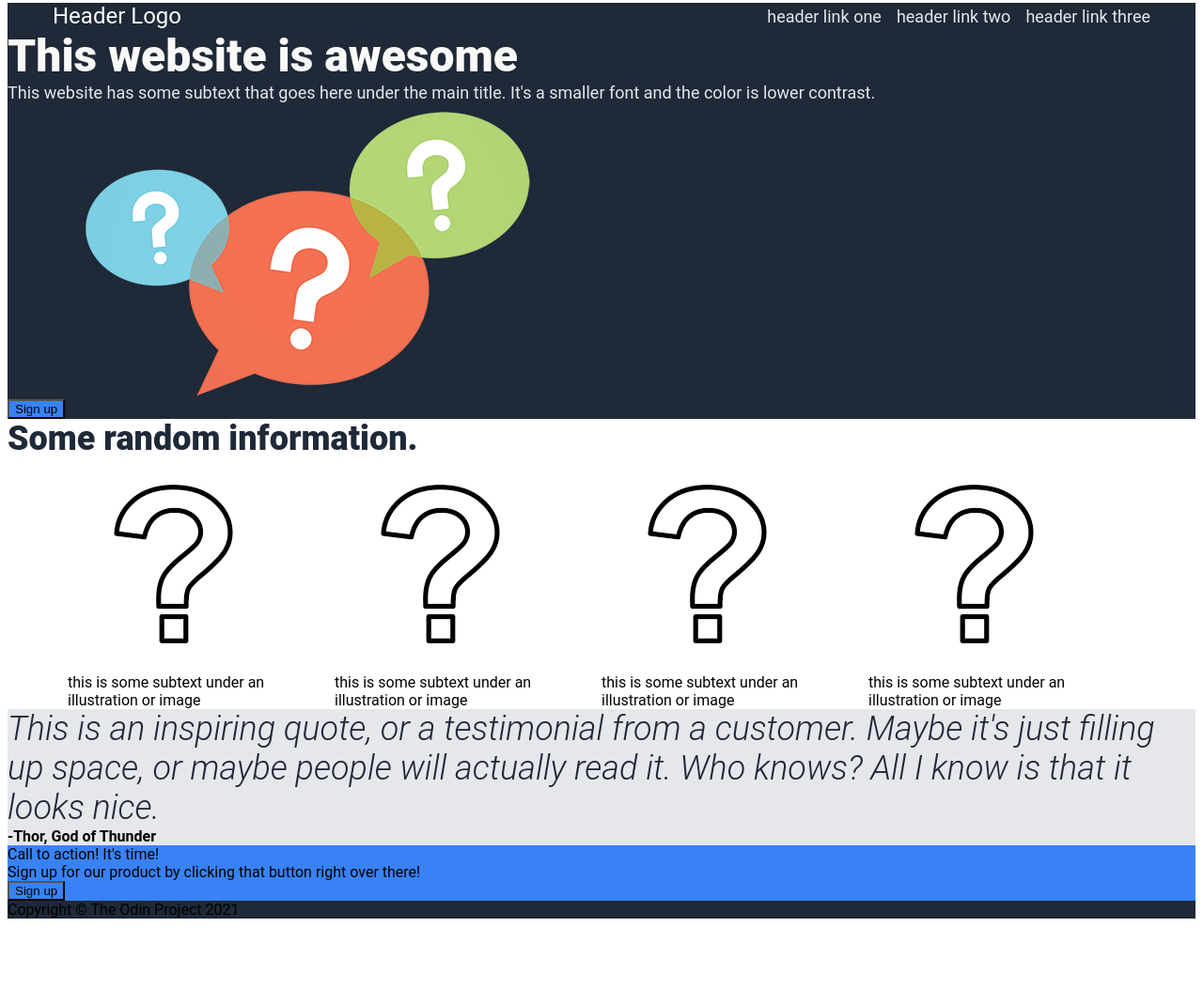
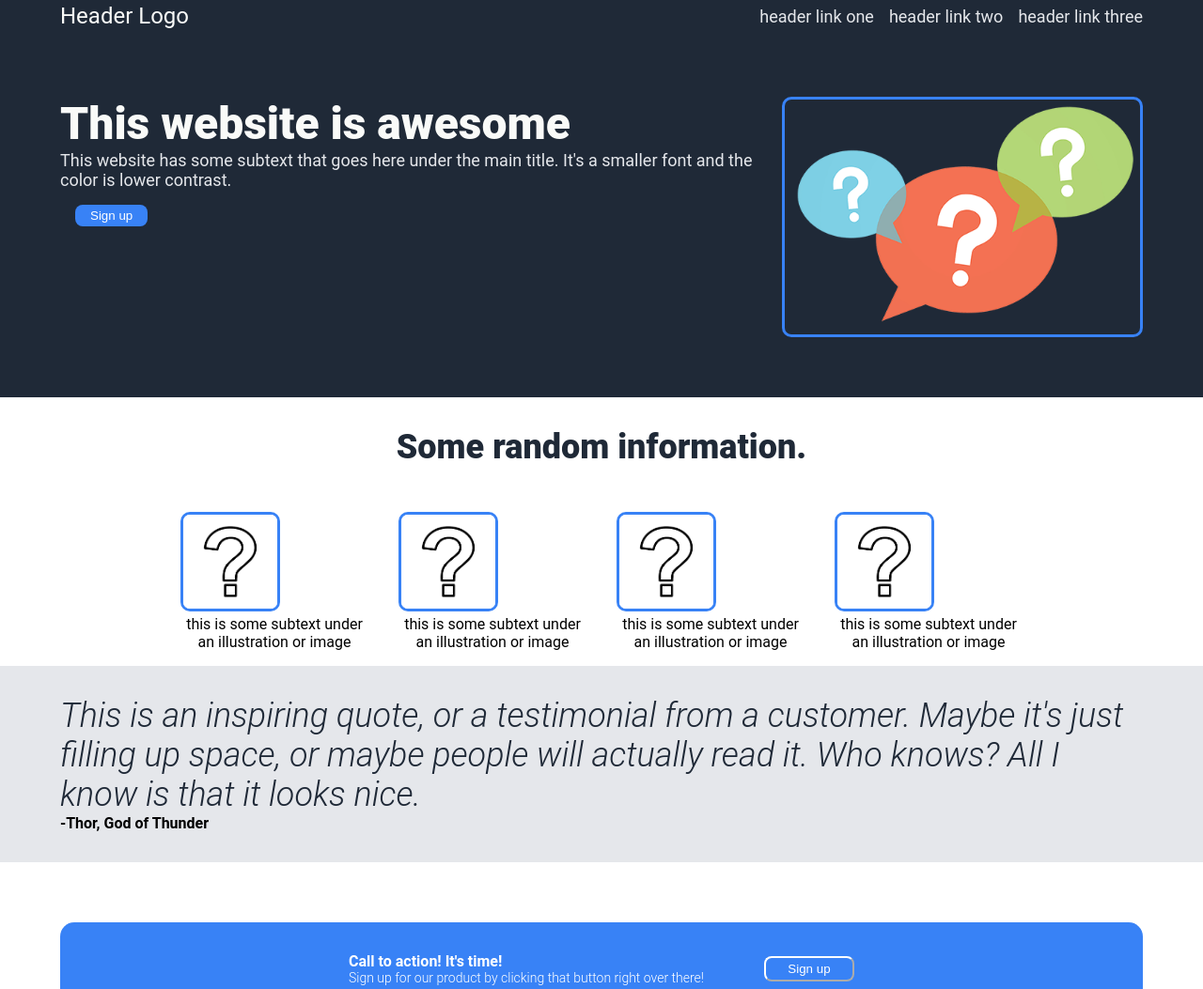
Before and after one commit to jeytseloh/odin-landingpage, a plain HTML site: page index.html in a window 1280 px wide. Shown: the part 5-1058 px from the top of the page at 94% size. Before the commit the page ends 991 px from the top, so only its background shows below. Drawn offline with Linux system fonts and the light colour scheme.

Commit message:
Edit index.html and style.css

```diff
--- a/index.html
+++ b/index.html
@@ -21,29 +21,33 @@
                 </ul>
             </div>
         </div>
-        <div class="main">This website is awesome</div>
-        <div class="secondary">This website has some subtext that goes here under the main title. It's a smaller font and the color is lower contrast.</div>
-        <button>Sign up</button>
-        <img src="./question-marks.png" alt="question marks">
+        <div class="modal">
+            <div class="info-container">
+                <div class="main">This website is awesome</div>
+                <div class="secondary">This website has some subtext that goes here under the main title. It's a smaller font and the color is lower contrast.</div>
+                <button class="info-button">Sign up</button>
+            </div>
+        <img class="info-img" src="./question-marks.png" alt="question marks">
+        </div>
     </div>
 
     <div class="information">
         <div class="info-header">Some random information.</div>
         <div class="container">
             <div class="item">
-                <img src="./question-mark.png" alt="question mark">
+                <img class="item-img" src="./question-mark.png" alt="question mark">
                 <div class="text">this is some subtext under an illustration or image</div>
             </div>
             <div class="item">
-                <img src="./question-mark.png" alt="question mark">
+                <img class="item-img" src="./question-mark.png" alt="question mark">
                 <div class="text">this is some subtext under an illustration or image</div>
             </div>
             <div class="item">
-                <img src="./question-mark.png" alt="question mark">
+                <img class="item-img" src="./question-mark.png" alt="question mark">
                 <div class="text">this is some subtext under an illustration or image</div>
             </div>
             <div class="item">
-                <img src="./question-mark.png" alt="question mark">
+                <img class="item-img" src="./question-mark.png" alt="question mark">
                 <div class="text">this is some subtext under an illustration or image</div>
             </div>
         </div>
@@ -55,9 +59,11 @@
     </div>
 
     <div class="call-to-action">
-        <div class="footer-header">Call to action! It's time!</div>
-        <div class="footer-text">Sign up for our product by clicking that button right over there!</div>
-        <button>Sign up</button>
+        <div class="call-info">
+            <div class="call-header">Call to action! It's time!</div>
+            <div class="call-text">Sign up for our product by clicking that button right over there!</div>
+        </div>
+        <button class="call-button">Sign up</button>
     </div>
 
     <div class="footer">Copyright © The Odin Project 2021</div>
--- a/style.css
+++ b/style.css
@@ -1,19 +1,24 @@
 body {
     font-family: Roboto, sans-serif;
+    margin: 0;
 }
 
 .container {
     display: flex;
-    align-items: center;
-    justify-content: space-between;
-    padding: 0 64px;
+    justify-content: center;
+    padding: 16px 64px;
+    gap: 32px;
+}
+
+.item {
+    max-width: 200px;
 }
 
 .header {
     display: flex;
     align-items: center;
     justify-content: space-between;
-    padding: 0 48px;
+    padding: 8px 64px;
 }
 
 .hero {
@@ -58,16 +63,70 @@ a {
 
 button {
     background-color: #3882f6;
+    color: white;
+    border-radius: 8px;
+    padding: 4px 16px;
+}
+
+.info-button {
+    display: flex;
+    align-items: center;
+    justify-content: center;
+    border: none;
+    margin: 16px;
+}
+
+.call-button {
+    border-color: white;
+    display: flex;
+    align-items: center;
+    justify-content: center;
+    width: 96px;
+    margin-left: 64px;
+}
+
+.info-img {
+    width: auto;
+    height: 250px;
+    display: flex;
+    margin-left: 16px;
+    align-items: center;
+    justify-content: center;
+    border: 3px solid #3882f6;
+    border-radius: 10px;
+}
+
+.item-img {
+    max-width: 100px;
+    height: auto;
+    border: 3px solid #3882f6;
+    border-radius: 10px;
+}
+
+.text {
+    text-align: center;
+    display: flex;
+    flex-wrap: wrap;
 }
 
 .info-header {
     font-size: 36px;
     font-weight: 900;
-    color: #1F2937
+    color: #1F2937;
+    display: flex;
+    justify-content: center;
+    align-items: center;
+    padding: 32px 64px;
+}
+
+.modal {
+    display: flex;
+    padding: 64px;
 }
 
 .quote {
     background-color: #e5e7eb;
+    padding: 32px 64px;
 }
 
 .quote-text {
@@ -79,12 +138,45 @@ button {
 
 .quote-author {
     font-weight: bold;
+    margin-right: auto;
 }
 
 .call-to-action {
     background-color: #3882f6;
+    color: white;
+    display: flex;
+    justify-content: center;
+    align-items: center;
+    margin: 64px;
+    padding: 32px 64px;
+    border-radius: 15px;
+}
+
+.call-info {
+    display: flex;
+    flex-direction: column;
+}
+
+.call-header {
+    display: flex;
+    font-weight: bold;
+}
+
+.call-text {
+    display: flex;
+    font-weight: 300;
+    font-size: 14px;
 }
 
 .footer {
     background-color: #1F2937;
+    color: #E5E7EB;
+    font-size: 12px;
+    bottom: 0;
+    left: 0;
+    right: 0;
+    height: 64px;
+    display: flex;
+    align-items: center;
+    justify-content: center;
 }
```
